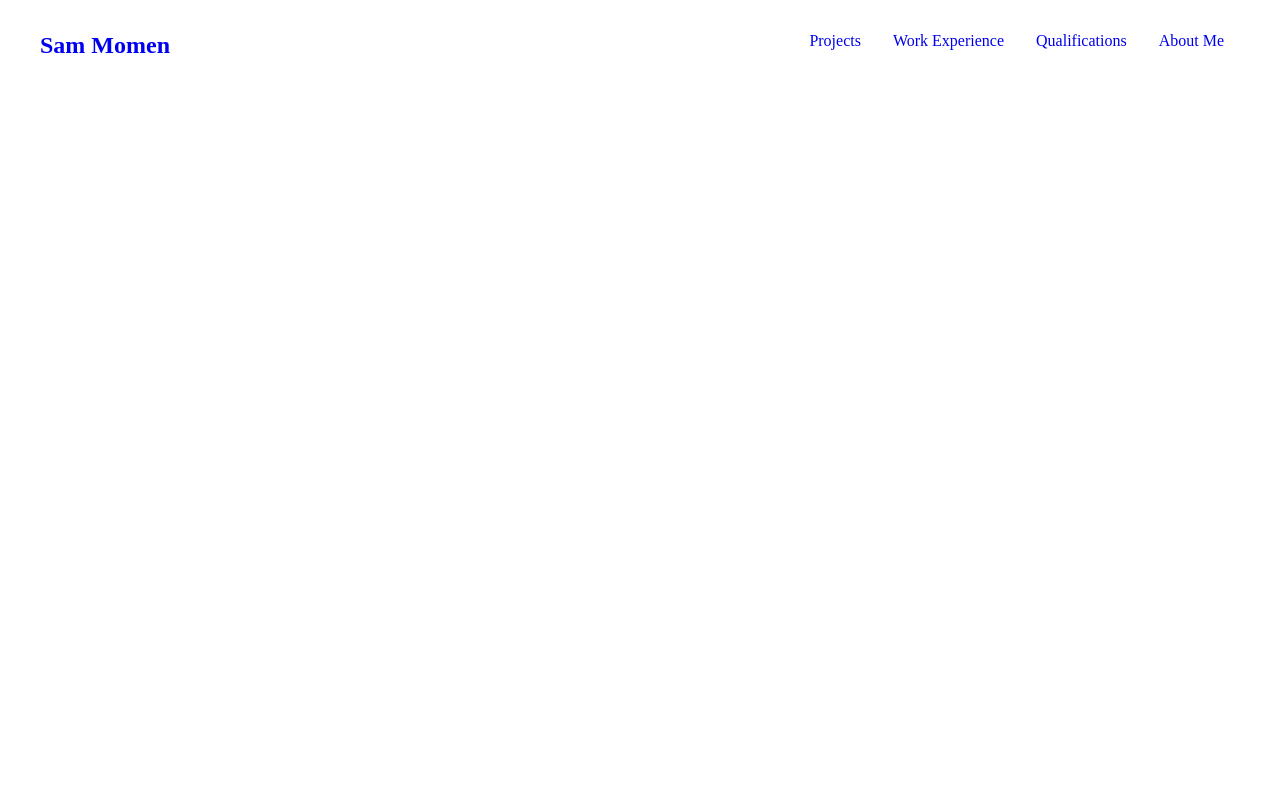
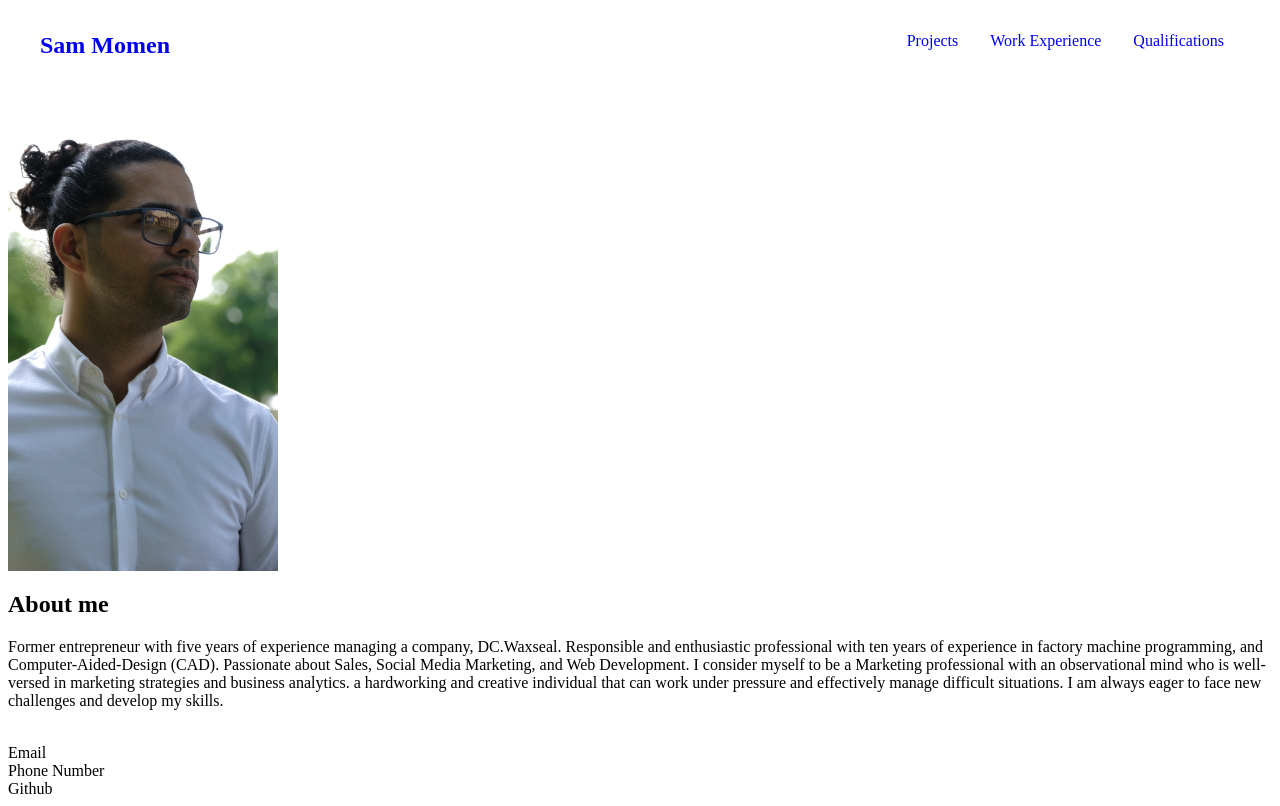
Before and after one commit to HMP1993/Portfolio, a plain HTML site: page index.html in a window 1280 px wide. Drawn offline with Linux system fonts and the light colour scheme.

Commit message:
main page content

```diff
--- a/CSS/style.css
+++ b/CSS/style.css
@@ -1,4 +1,3 @@
-
 .navigator {
   margin: 2em;
 }
@@ -14,3 +13,9 @@ a {
   float: right;
   margin: 0 1em 0 1em;
 }
+.mcontent {
+  display: inline;
+}
+.mcontent img {
+  height: 30em;
+}
--- a/index.html
+++ b/index.html
@@ -12,7 +12,7 @@
         <nav>
           <h1><a href="index.html">Sam Momen</a></h1>
           <ul>
-            <li><a href="aboutMe.html"> About Me </a></li>
+            <!-- <li><a href="aboutMe.html"> About Me </a></li> -->
             <li><a href="Qualifications.html"> Qualifications </a></li>
             <li><a href="WorkExperience.html"> Work Experience </a></li>
             <li><a href="Projects.html"> Projects </a></li>
@@ -20,7 +20,31 @@
         </nav>
       </div>
     </header>
-    <main></main>
-    <footer></footer>
+    <main>
+      <div class="mcontent">
+        <img src="asset/DSCF1902.webp" alt="personal pic" />
+        <h2>About me</h2>
+        <p>
+          Former entrepreneur with five years of experience managing a company,
+          DC.Waxseal. Responsible and enthusiastic professional with ten years
+          of experience in factory machine programming, and
+          Computer-Aided-Design (CAD). Passionate about Sales, Social Media
+          Marketing, and Web Development. I consider myself to be a Marketing
+          professional with an observational mind who is well-versed in
+          marketing strategies and business analytics. a hardworking and
+          creative individual that can work under pressure and effectively
+          manage difficult situations. I am always eager to face new challenges
+          and develop my skills.
+        </p>
+      </div>
+    </main>
+    <footer>
+      <ul>
+            <!-- <li><a href="aboutMe.html"> About Me </a></li> -->
+            <li>Email</li>
+            <li>Phone Number</li>
+            <li>Github</li>
+          </ul>
+    </footer>
   </body>
 </html>
```
Also changed, not shown: asset/DSCF1902.webp (added).
